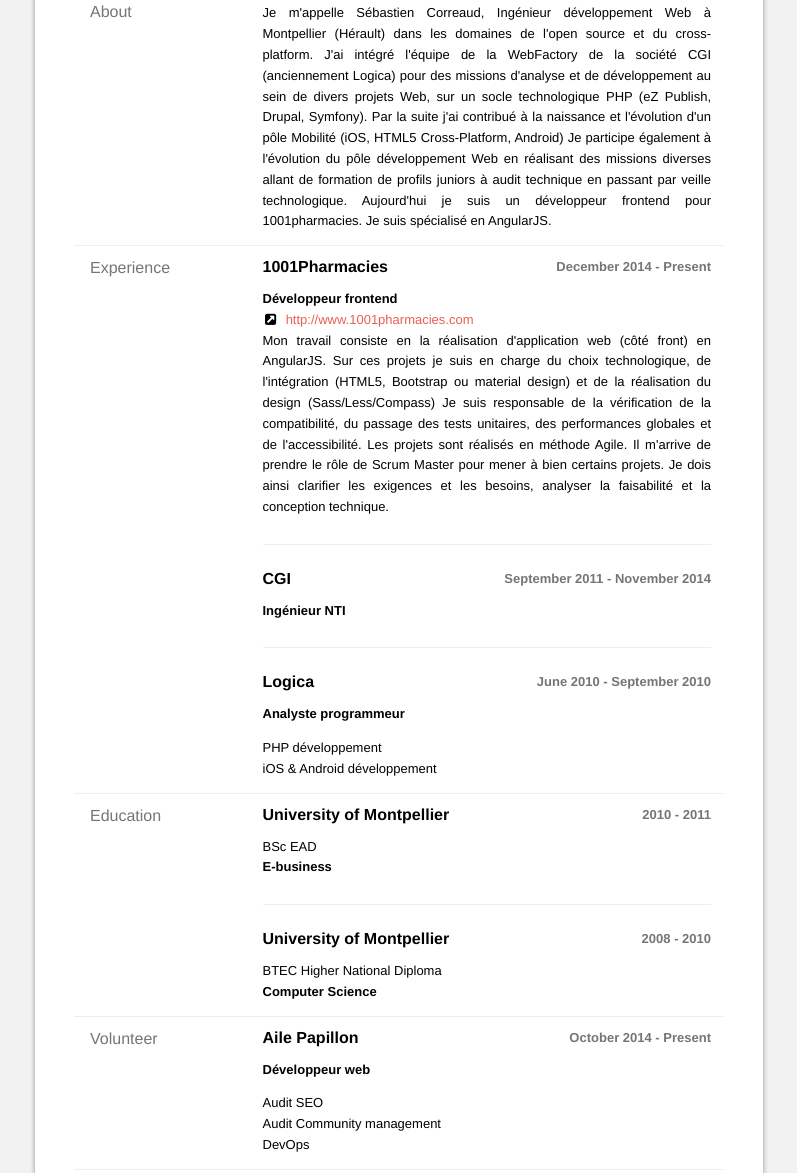
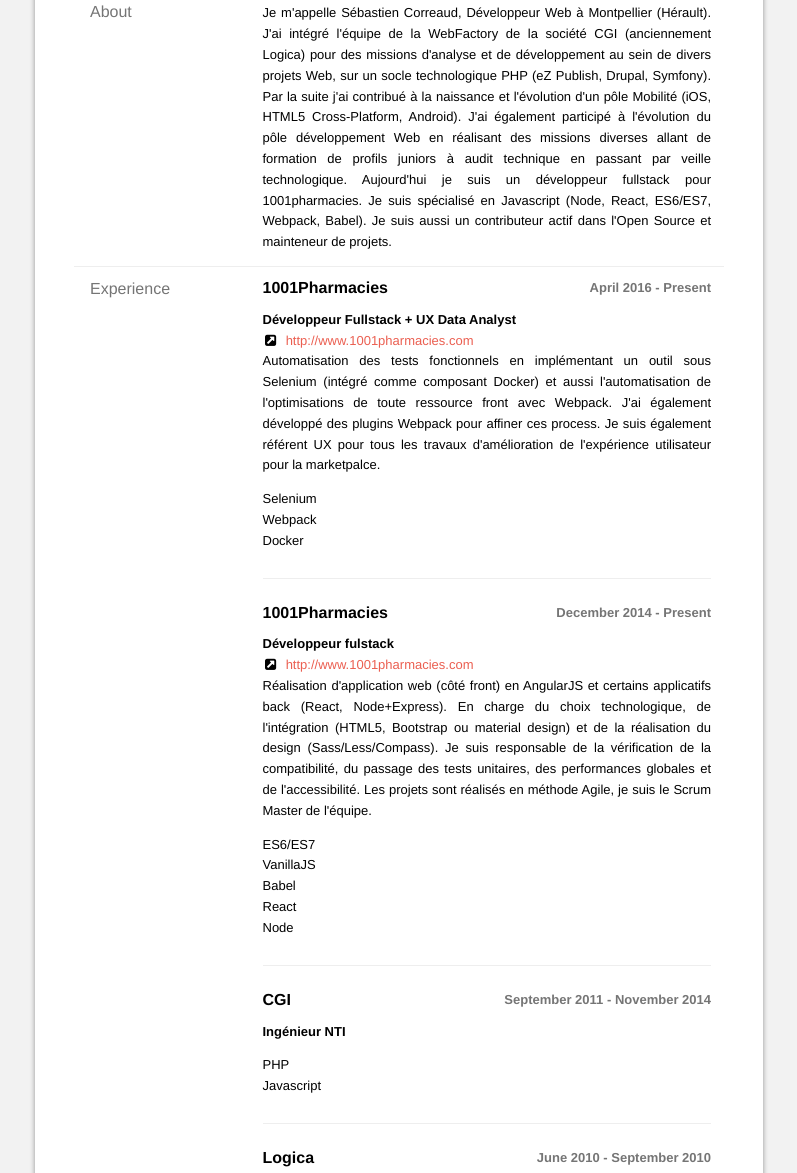
Before and after one commit to iGitScor/resume, a plain HTML site: page fr/index.html in a window 1280 px wide. Shown: the part 311-1484 px from the top of the page, without its empty margins (241-1038 px from the left). Drawn offline with Linux system fonts and the light colour scheme.

Commit message:
Automatic deployment update

```diff
--- a/fr/index.html
+++ b/fr/index.html
@@ -589,7 +589,7 @@
 				<section class="section main-summary">
 					<h2 class='section-title'>About</h2>
 					<section>
-						<p>Je m&#x27;appelle Sébastien Correaud, Ingénieur développement Web à Montpellier (Hérault) dans les domaines de l&#x27;open source et du cross-platform. J&#x27;ai intégré l&#x27;équipe de la WebFactory de la société CGI (anciennement Logica) pour des missions d&#x27;analyse et de développement au sein de divers projets Web, sur un socle technologique PHP (eZ Publish, Drupal, Symfony). Par la suite j&#x27;ai contribué à la naissance et l&#x27;évolution d&#x27;un pôle Mobilité (iOS, HTML5 Cross-Platform, Android) Je participe également à l&#x27;évolution du pôle développement Web en réalisant des missions diverses allant de formation de profils juniors à audit technique en passant par veille technologique. Aujourd&#x27;hui je suis un développeur frontend pour 1001pharmacies. Je suis spécialisé en AngularJS.</p>
+						<p>Je m&#x27;appelle Sébastien Correaud, Développeur Web à Montpellier (Hérault). J&#x27;ai intégré l&#x27;équipe de la WebFactory de la société CGI (anciennement Logica) pour des missions d&#x27;analyse et de développement au sein de divers projets Web, sur un socle technologique PHP (eZ Publish, Drupal, Symfony). Par la suite j&#x27;ai contribué à la naissance et l&#x27;évolution d&#x27;un pôle Mobilité (iOS, HTML5 Cross-Platform, Android). J&#x27;ai également participé à l&#x27;évolution du pôle développement Web en réalisant des missions diverses allant de formation de profils juniors à audit technique en passant par veille technologique. Aujourd&#x27;hui je suis un développeur fullstack pour 1001pharmacies. Je suis spécialisé en Javascript (Node, React, ES6/ES7, Webpack, Babel). Je suis aussi un contributeur actif dans l&#x27;Open Source et mainteneur de projets.</p>
 					</section>
 				</section>
 
@@ -598,6 +598,35 @@
 				<section class="section">
 					<h2 class='section-title'>Experience</h2>
 					<section id="work">
+						<header>
+							<h3 class="name">
+								1001Pharmacies
+							</h3>
+							<div class="date">
+								<span class="startDate">
+									April 2016
+								</span>
+								<span class="endDate">
+									- Present
+								</span>
+							</div>
+						</header>
+						<div class="item">
+						<div class="position">
+							Développeur Fullstack + UX Data Analyst
+						</div>
+						<div class="website">
+							<a href="http://www.1001pharmacies.com">http://www.1001pharmacies.com</a>
+						</div>
+						<div class="summary">
+							<p>Automatisation des tests fonctionnels en implémentant un outil sous Selenium (intégré comme composant Docker) et aussi l&#x27;automatisation de l&#x27;optimisations de toute ressource front avec Webpack. J&#x27;ai également développé des plugins Webpack pour affiner ces process. Je suis également référent UX pour tous les travaux d&#x27;amélioration de l&#x27;expérience utilisateur pour la marketpalce.</p>
+						</div>
+						<ul class="highlights">
+							<li>Selenium</li>
+							<li>Webpack</li>
+							<li>Docker</li>
+						</ul>
+					</div>
 						<header>
 							<h3 class="name">
 								1001Pharmacies
@@ -613,14 +642,21 @@
 						</header>
 						<div class="item">
 						<div class="position">
-							Développeur frontend
+							Développeur fulstack
 						</div>
 						<div class="website">
 							<a href="http://www.1001pharmacies.com">http://www.1001pharmacies.com</a>
 						</div>
 						<div class="summary">
-							<p>Mon travail consiste en la réalisation d&#x27;application web (côté front) en AngularJS. Sur ces projets je suis en charge du choix technologique, de l&#x27;intégration (HTML5, Bootstrap ou material design) et de la réalisation du design (Sass/Less/Compass)  Je suis responsable de la vérification de la compatibilité, du passage des tests unitaires, des performances globales et de l&#x27;accessibilité.  Les projets sont réalisés en méthode Agile. Il m&#x27;arrive de prendre le rôle de Scrum Master pour mener à bien certains projets. Je dois ainsi clarifier les exigences et les besoins, analyser la faisabilité et la conception technique.</p>
+							<p>Réalisation d&#x27;application web (côté front) en AngularJS et certains applicatifs back (React, Node+Express). En charge du choix technologique, de l&#x27;intégration (HTML5, Bootstrap ou material design) et de la réalisation du design (Sass/Less/Compass). Je suis responsable de la vérification de la compatibilité, du passage des tests unitaires, des performances globales et de l&#x27;accessibilité.  Les projets sont réalisés en méthode Agile, je suis le Scrum Master de l&#x27;équipe.</p>
 						</div>
+						<ul class="highlights">
+							<li>ES6/ES7</li>
+							<li>VanillaJS</li>
+							<li>Babel</li>
+							<li>React</li>
+							<li>Node</li>
+						</ul>
 					</div>
 						<header>
 							<h3 class="name">
@@ -639,6 +675,10 @@
 						<div class="position">
 							Ingénieur NTI
 						</div>
+						<ul class="highlights">
+							<li>PHP</li>
+							<li>Javascript</li>
+						</ul>
 					</div>
 						<header>
 							<h3 class="name">
@@ -658,8 +698,8 @@
 							Analyste programmeur
 						</div>
 						<ul class="highlights">
-							<li>PHP développement</li>
-							<li>iOS &amp; Android développement</li>
+							<li>PHP</li>
+							<li>iOS &amp; Android</li>
 						</ul>
 					</div>
 					</section>
@@ -824,6 +864,22 @@
 					<section id="references">
 						<div class="item">
 							<blockquote class="reference">
+								&#8220;&#32;Sébastien s&#x27;est montré impliqué et curieux pendant les années où nous avons travaillé ensemble. Il s&#x27;est occupé du développement front-end web, ainsi que d&#x27;évolutions vers le mobile et il s&#x27;intéresse d&#x27;une manière générale aux évolutions du web et leurs implications pour l&#x27;entreprise.&#32;&#8221;
+							</blockquote>
+							<div class="name">
+								Sabine Safi
+							</div>
+						</div>
+						<div class="item">
+							<blockquote class="reference">
+								&#8220;&#32;J&#x27;ai eu grand plaisir à encadrer Sebastien chez 1001Pharmacies. Méticuleux, pleinement conscient des enjeux UX des projets qui lui sont confiés et d&#x27;une grande efficacité il est un atout précieux dans la réalisation de projets web et applications. Je serai ravi de travailler à nouveau avec lui.&#32;&#8221;
+							</blockquote>
+							<div class="name">
+								Guilhem Marty
+							</div>
+						</div>
+						<div class="item">
+							<blockquote class="reference">
 								&#8220;&#32;Les projets sur lesquels nous sommes amenés à travailler ensemble au sein de 1001pharmacies me permettent de réaliser les qualités humaines et professionnelles dont Sébastien dispose. Son expertise du JavaScript, des outils front dev et son oeil avisé sur les nouvelles tendances dans le milieu sont un réel plus que j’apprécie au quotidien. Son sérieux, son sens de l’écoute et son énergie en font également un collaborateur avec qui il est agréable de travailler. &#32;&#8221;
 							</blockquote>
 							<div class="name">
```
Also changed, not shown: index.html (+1 -1 lines).
